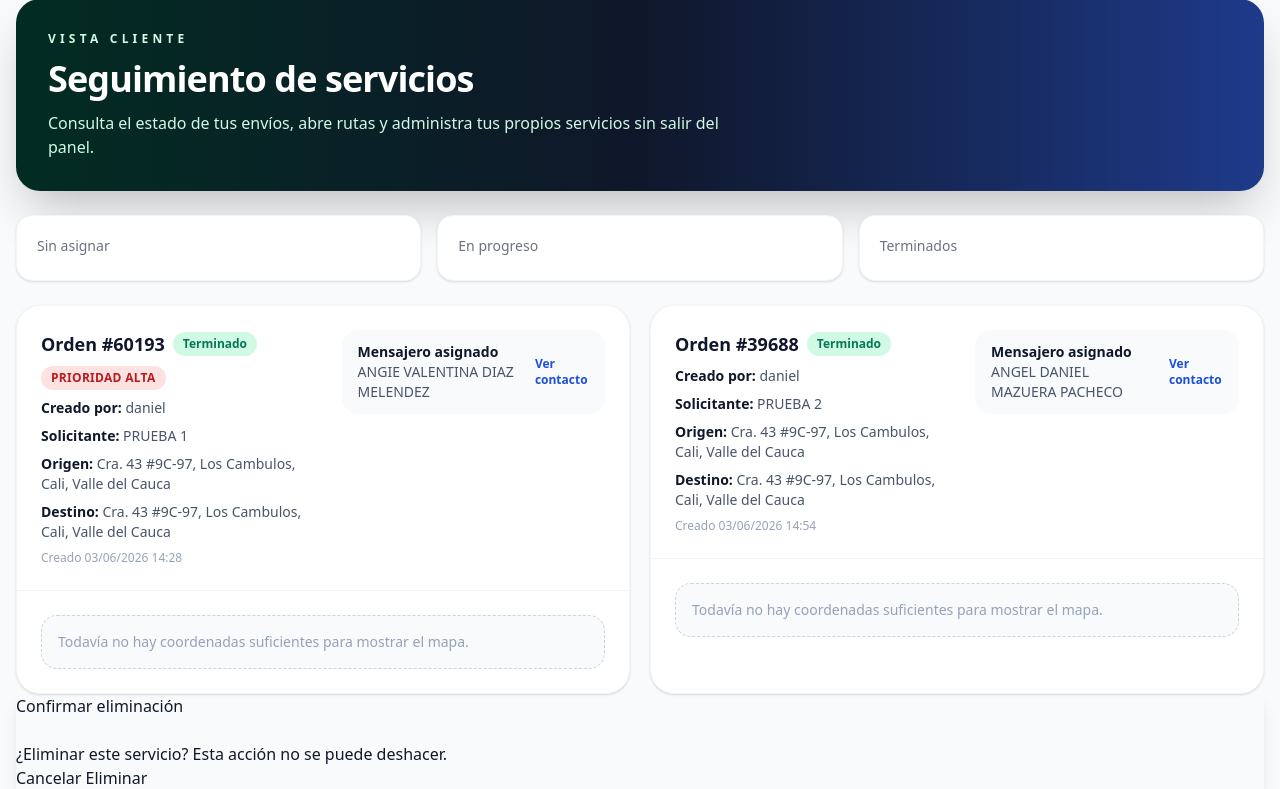
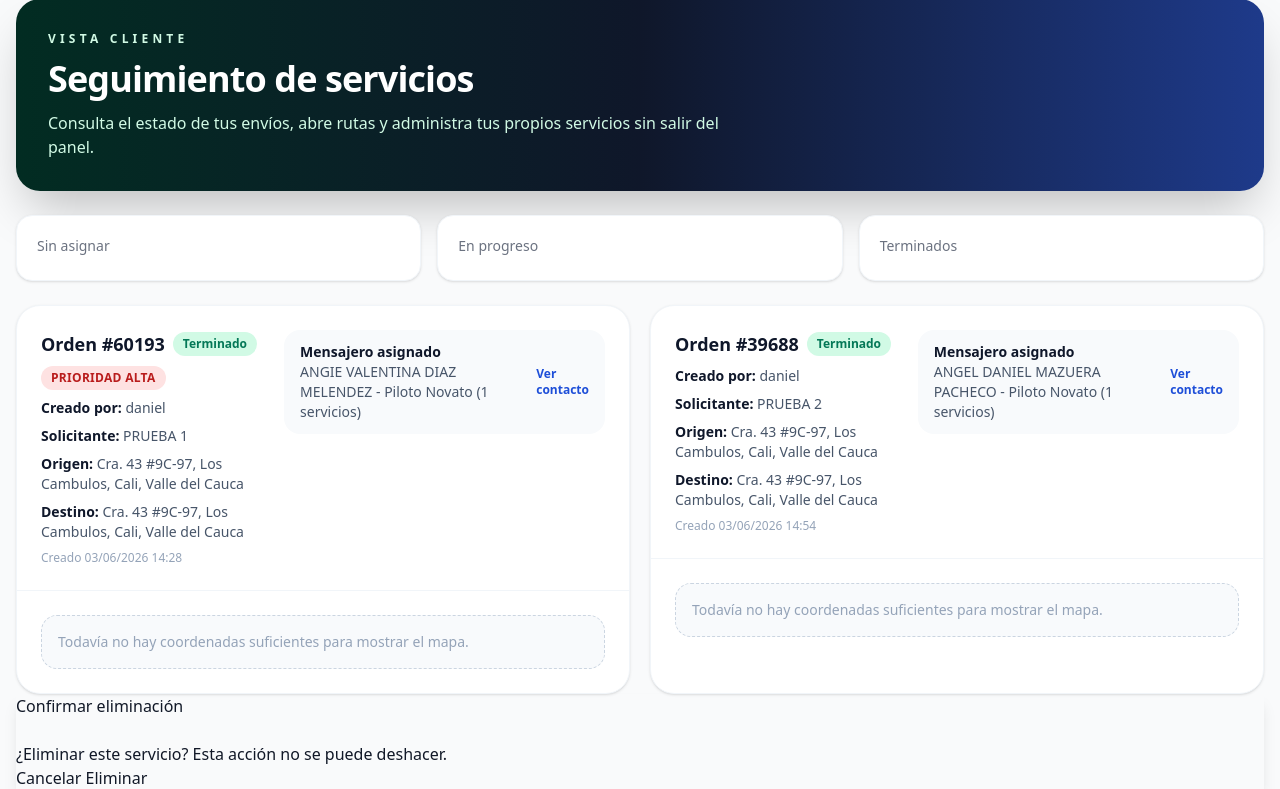
Before and after one commit to danielmazuera4/AQUI_TOY_APK, a Django app: template dashboard/templates/dashboard/cliente_inicio.html in a window 1280 px wide. Shown: the part 33-822 px from the top of the page. Run offline with Django 5.2, Linux system fonts and the light colour scheme; the template is opened without the code that fills it: values that come from a table or form of the project are taken from there, others are empty; data comes from the database, SQL or seed files in the repository; both versions use the stored data as it was after the commit; some libraries are stand-ins or nearby versions.

Commit message:
CODIGO ACTUALIZADO 03/06/2026 15:25 PM

```diff
--- a/dashboard/templates/dashboard/cliente_inicio.html
+++ b/dashboard/templates/dashboard/cliente_inicio.html
@@ -1,5 +1,6 @@
 {% extends 'dashboard/base.html' %}
 {% load l10n %}
+{% load mensajero_tags %}
 {% block title %}Mis Servicios{% endblock %}
 
 {% block content %}
@@ -78,7 +79,7 @@
                             <div class="flex items-center justify-between gap-3">
                                 <div>
                                     <p class="font-semibold text-slate-900">Mensajero asignado</p>
-                                    <p>{{ servicio.mensajero.get_full_name|default:servicio.mensajero.username }}</p>
+                                    <p>{{ servicio.mensajero|mensajero_con_rango }}</p>
                                 </div>
                                 <span class="text-xs font-semibold text-blue-700">Ver contacto</span>
                             </div>
--- a/dashboard/templates/dashboard/inicio.html
+++ b/dashboard/templates/dashboard/inicio.html
@@ -1,5 +1,6 @@
 {% extends 'dashboard/base.html' %}
 {% load l10n %}
+{% load mensajero_tags %}
 {% block title %}AKI TOY — Panel de Servicios{% endblock %}
 
 {% block content %}
@@ -759,7 +760,7 @@
           </div>
           <div class="service-card-meta">
             <span><strong>Solicitante:</strong> {{ s.nombre_solicitante|default:"-" }}</span>
-            <span><strong>Mensajero:</strong> {{ s.mensajero.username|default:"Asignado" }}</span>
+            <span><strong>Mensajero:</strong> {{ s.mensajero|mensajero_con_rango|default:"Asignado" }}</span>
           </div>
           <div class="service-card-actions">
             <button class="btn-ver" type="button" onclick="abrirModal('{{ s.id }}')"><i class="fas fa-eye"></i> Ver</button>
@@ -792,7 +793,7 @@
           </div>
           <div class="service-card-meta">
             <span><strong>Solicitante:</strong> {{ s.nombre_solicitante|default:"-" }}</span>
-            <span><strong>Mensajero:</strong> {{ s.mensajero.username|default:"-" }}</span>
+            <span><strong>Mensajero:</strong> {{ s.mensajero|mensajero_con_rango|default:"-" }}</span>
           </div>
           <div class="service-card-actions">
             <button class="btn-ver" type="button" onclick="abrirModal('{{ s.id }}')"><i class="fas fa-eye"></i> Ver</button>
--- /dev/null
+++ b/usuarios/templatetags/mensajero_tags.py
@@ -0,0 +1,44 @@
+from django import template
+from servicios.models import Servicio
+
+register = template.Library()
+
+
+@register.filter
+def mensajero_con_rango(mensajero):
+    """
+    Formatea el nombre del mensajero con su rango y conteo de servicios.
+    Formato: "Nombre del Mensajero - [Rango] ([X] servicios)"
+    Ejemplo: "Daniel Mazuera - Piloto Novato (12 servicios)"
+    """
+    if not mensajero:
+        return "Sin mensajero"
+
+    # Obtener el nombre completo o username
+    nombre = mensajero.get_full_name() or mensajero.username
+
+    # Contar servicios terminados del mensajero
+    servicios_count = Servicio.objects.filter(
+        mensajero=mensajero,
+        estado='terminado'
+    ).count()
+
+    # Determinar el rango basado en el número de servicios
+    rango = _obtener_rango_por_servicios(servicios_count)
+
+    # Formatear el texto
+    return f"{nombre} - {rango} ({servicios_count} servicios)"
+
+
+def _obtener_rango_por_servicios(servicios_count):
+    """
+    Mapea el número de servicios a un nombre de rango.
+    """
+    if servicios_count >= 250:
+        return "Piloto Diamante"
+    elif servicios_count >= 100:
+        return "Piloto Élite"
+    elif servicios_count >= 30:
+        return "Piloto Verificado"
+    else:
+        return "Piloto Novato"
```
Also changed, not shown: db.sqlite3, media/seguimientos/5615fd61-9526-4ebc-8041-2905b8749167.jpeg (added), media/seguimientos/a84f73d1-f2e6-445b-bbd3-30a2a637c9cd.jpeg (added), media/seguimientos/c7a58238-3771-4fe9-81c0-125a0e8a8b71.jpeg (deleted), media/seguimientos/d2d4cab3-89a6-4f1e-b607-8d2f317c60f2.jpeg (added), usuarios/templatetags/__init__.py (added).
